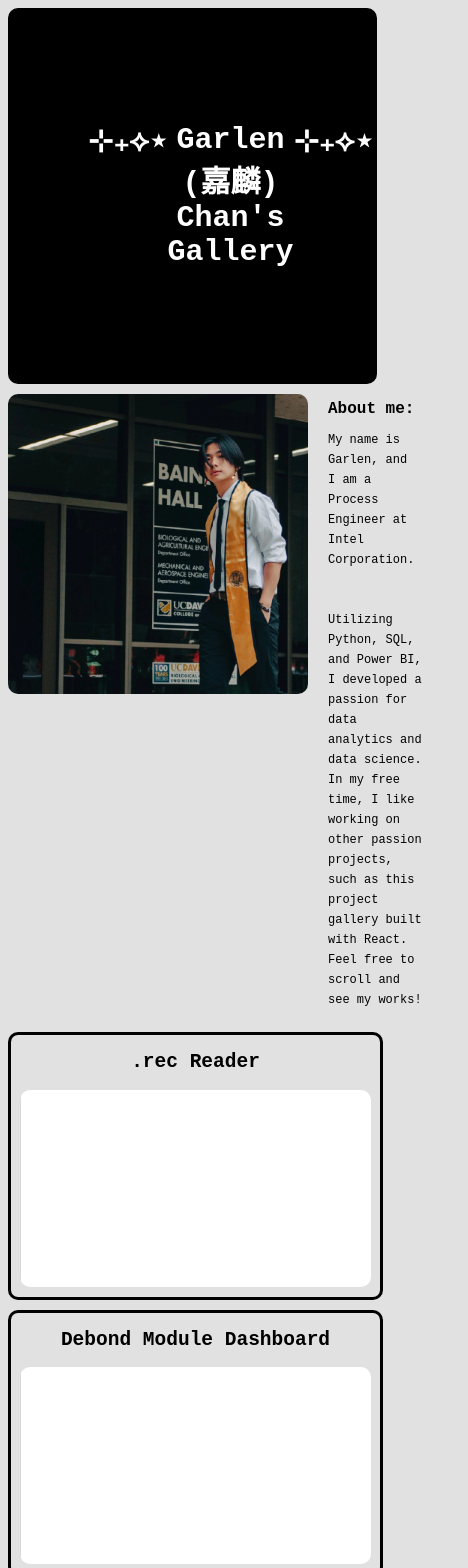
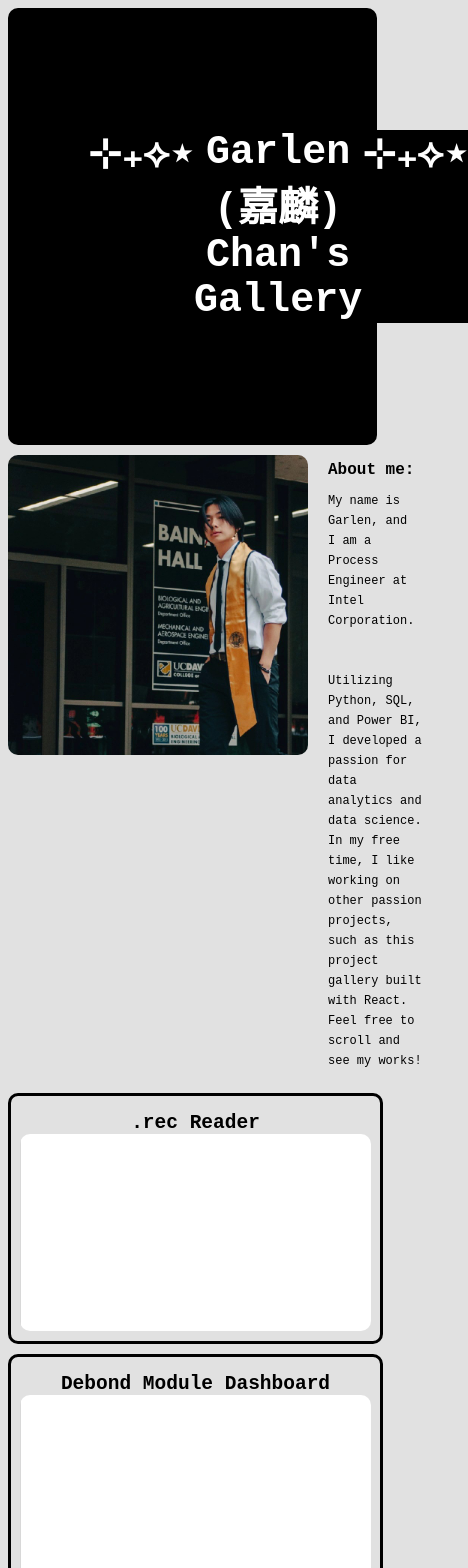
Before and after one commit to gachan2090/len.katsu, a React (Vite) app: page / in a window 390 px wide. Shown: the top 1568 px of the page, 468 px wide, since content can reach past the window. Built offline with nearby package versions, Linux system fonts and the light colour scheme.

Commit message:
included elements for projShowcase and updated media fontsize for banner

```diff
--- a/src/index.css
+++ b/src/index.css
@@ -148,9 +148,20 @@ html {
   font-family: monospace;
   display: flex;
   flex-direction: column;
-  justify-content: center;
+  /* justify-content: center; */
   align-items: center;
   /* overflow: hidden */
+}
+
+.projShowcase h1 {
+  /* margin-left: 25px; */
+  /* margin-right: 10px; */
+  margin-bottom: 0px;
+}
+
+.projShowcase p {
+  margin-left: 25px;
+  margin-right: 25px;
 }
 
 .projShowcase img {
@@ -160,6 +171,7 @@ html {
   border-radius: 10px;
   margin-bottom: 10px;
 }
+
 
 @keyframes fadeIn {
   from {
@@ -175,7 +187,7 @@ html {
 
 @media only screen and (max-width: 1200px) {
   #titleText {
-    font-size: 30px;
+    font-size: 40px;
   }
 
   html {
```
